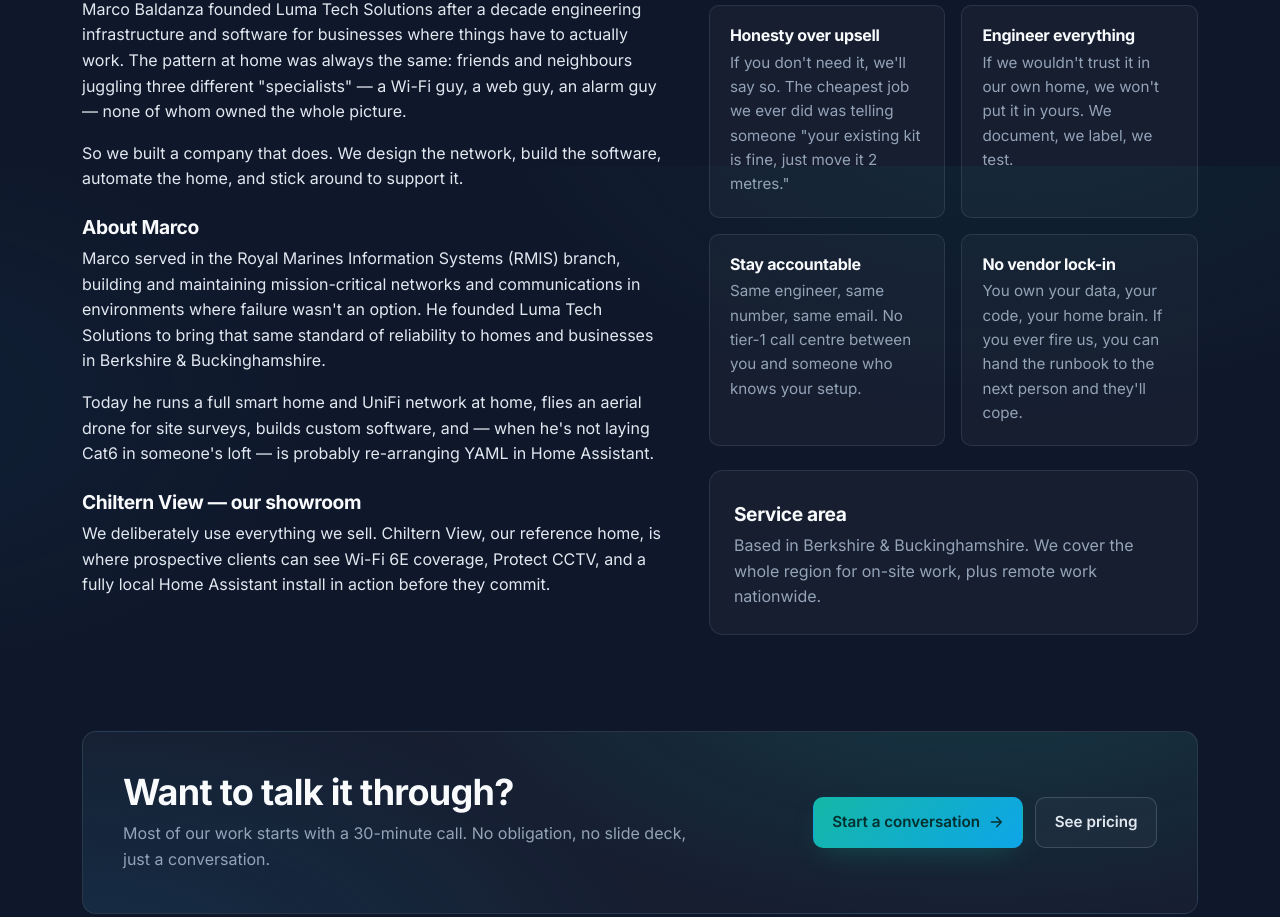
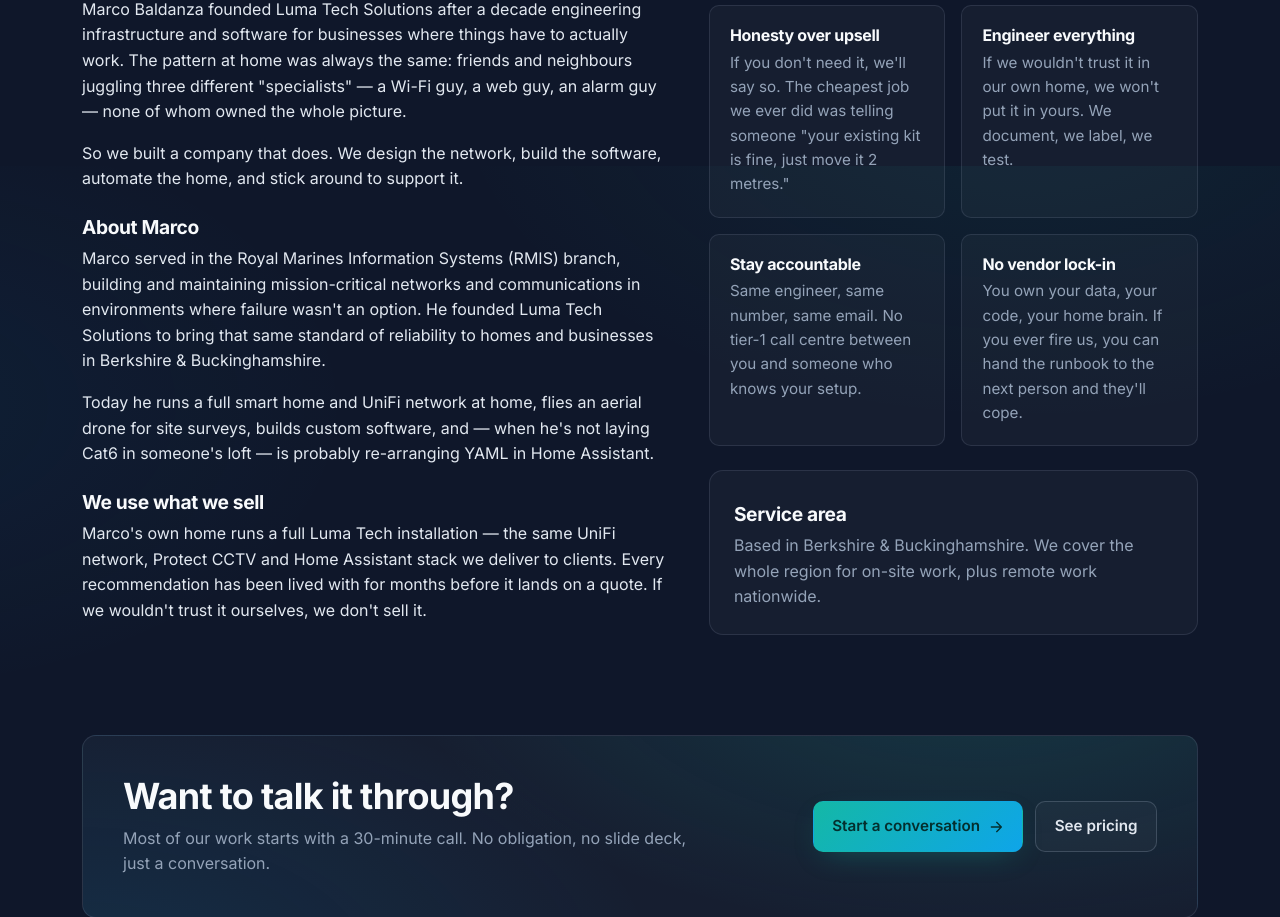
Before and after one commit to Comm4nd0/luma-tech-solutions, a Django app: page /about/ in a window 1280 px wide. Shown: the part 634-1551 px from the top of the page. Run offline with Django 5.2, Linux system fonts and the light colour scheme.

Commit message:
fix: remove showroom/visit references to Chiltern View
Marco does not want clients turning up at his home. Reframed every
"come and see it" / "visit our showroom" / "reference home" angle
without losing the underlying differentiator (we run our own stack).

- home.html: "Visit our showroom at Chiltern View" feature → "Every
  product we recommend is running in our own home and office, day
  in, day out." Featured-project H2 "Chiltern View — our showroom"
  → "What a complete rebuild looks like." Dropped "Visit by
  appointment" from the What's-running panel.
- about.html: "Chiltern View — our showroom" section → "We use what
  we sell" — Marco's own home runs the full stack, no naming, no
  invitation.
- services/automation.html: "Showroom: Chiltern View" section →
  "We run it ourselves" — same reframe, no invitation.

Kept: Chiltern View as a delivered case study (testimonial from
Helen R. its owner, CASE_STUDIES entry, portfolio listing). Kept:
"on-site visit" copy in care plans and the security assessment —
those refer to Marco visiting clients, not the other way round.

Co-Authored-By: Claude Opus 4.7 (1M context) <noreply@anthropic.com>

```diff
--- a/templates/about.html
+++ b/templates/about.html
@@ -45,12 +45,13 @@
           re-arranging YAML in Home Assistant.
         </p>
 
-        <h3 class="mt-3">Chiltern View — our showroom</h3>
+        <h3 class="mt-3">We use what we sell</h3>
         <p>
-          We deliberately use everything we sell. Chiltern View, our reference
-          home, is where prospective clients can see Wi-Fi 6E coverage,
-          Protect CCTV, and a fully local Home Assistant install in action
-          before they commit.
+          Marco's own home runs a full Luma Tech installation — the same
+          UniFi network, Protect CCTV and Home Assistant stack we
+          deliver to clients. Every recommendation has been lived with
+          for months before it lands on a quote. If we wouldn't trust
+          it ourselves, we don't sell it.
         </p>
       </div>
 
--- a/templates/home.html
+++ b/templates/home.html
@@ -59,7 +59,7 @@
       </div>
       <div class="feature">
         <h4>We use what we sell</h4>
-        <p>Visit our showroom at Chiltern View — every product we recommend is running in our own home or office. If we wouldn't trust it, we won't sell it.</p>
+        <p>Every product we recommend is running in our own home and office, day in, day out. If we wouldn't trust it ourselves, we won't put it on your quote.</p>
       </div>
       <div class="feature">
         <h4>Ongoing relationship, not hit-and-run</h4>
@@ -81,7 +81,7 @@
   <div class="container">
     <div class="section-head fade-in">
       <span class="eyebrow"><span class="dot"></span>Featured project</span>
-      <h2>Chiltern View — our showroom for what's possible.</h2>
+      <h2>What a complete rebuild looks like.</h2>
     </div>
 
     <div class="featured-case fade-in">
@@ -100,7 +100,7 @@
         <h4>Outcome</h4>
         <p>{{ featured_case.outcome }}</p>
         <h4 class="mt-3">What's running</h4>
-        <p>UniFi Wi-Fi 6E, Protect CCTV, Home Assistant, Zigbee2MQTT — all local, all controlled from one dashboard. Visit by appointment.</p>
+        <p>UniFi Wi-Fi 6E, Protect CCTV, Home Assistant, Zigbee2MQTT — all local, all controlled from one dashboard.</p>
       </div>
     </div>
   </div>
```
Also changed, not shown: templates/services/automation.html (+6 -5 lines).
